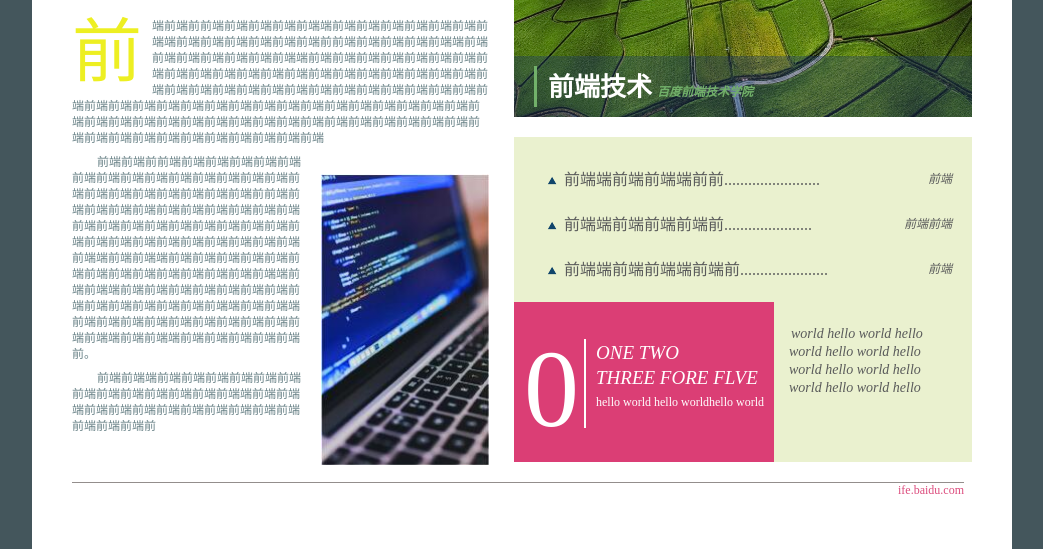
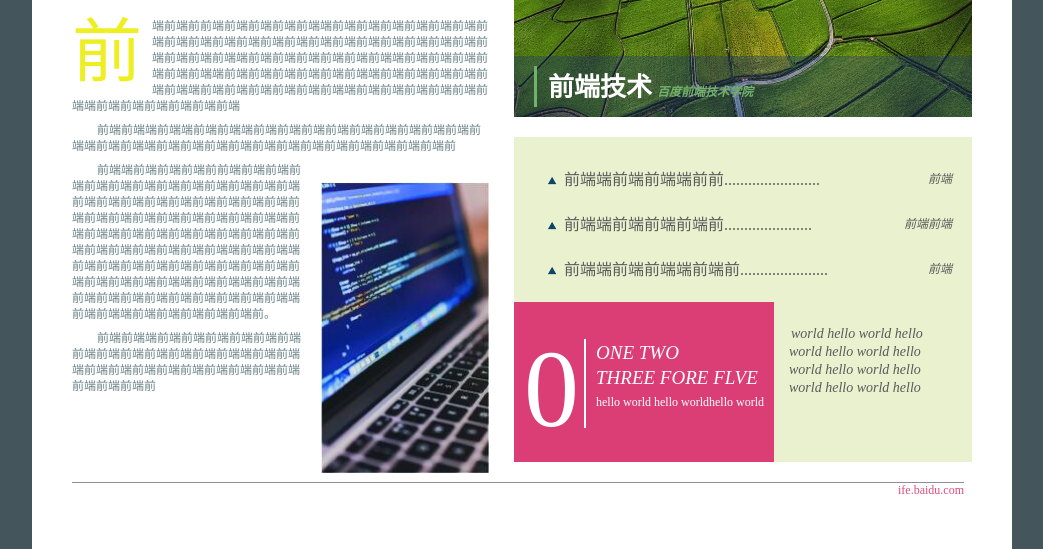
Before and after one commit to yuhaihua200/BaiduIFE-Stage-1, a plain HTML site: page task_6/index.html in a window 1280 px wide. Shown: the part 831-1380 px from the top of the page, without its empty margins (118-1161 px from the left). Drawn offline with Linux system fonts and the light colour scheme.

Commit message:
add task_6

```diff
--- a/task_6/index.html
+++ b/task_6/index.html
@@ -78,11 +78,12 @@
 						<h4>前端技术领域</h4>
 
 						<p id="leftP">
-							前端前端前前端前端前端前端前端端前端前端前端前端前端前端前端端前端前端前端前端前端前端前前端前端前端前端前端端前端前端前端前端前端前端前端端前端前端前端前端前端前端前端前端前端前端前端前端前端前端前端前端前端前端前端前端前端前端前端前端前端前端前端前端前端前端前端前端前端前端前端前端前端前端前端前端前端前端前端前端前端前端前端前端前端前端前端前端前端前端前端前端前端前端前端前端前端前端前端前端前端前端前端前端前端前端前端前端前端前端前端前端前端前端前端前端
-						<p class="indent"><img class="img float_R" src="242.jpg" alt="" />前端前端前前端前端前端前端前端前端前端前端前端前端前端前端前端前端前端前端前端前端前端前端前端前端前端前前端前端前端前端前端前端前端前端前端前端前端前端前端前端前端前端前端前端前端前端前端前端前端前端前端前端前端前端前端前端前端端前端前端端前端前端前端前端前端前端前端前端前端前端前端前端前端前端端前端前端端前端前端前端前端前端前端前端前端前端前端前端前端前端前端端前端前端端前端前端前端前端前端前端前端前端前端前端前端端前端前端端前端前端前端前端前端前。
-						</p>
-						<p class="indent">前端前端端前端前端前端前端前端前端前端前端前端前端前端前端前端端前端前端端前端前端前端前端前端前端前端前端前端前端前端前端前
-						</p>
+							前端前端前前端前端前端前端前端端前端前端前端前端前端前端前端前端前端前端前端前端前端前端前端前端前端前端前端前端前端前端前端前端端前端前端前端前端前端前端端前端前端前端前端前端前端端前端前端前端前端前端前端端前端前端前端前端前端前端端前端前端前端前端前端前端端前端前端前端前端前端前端端前端前端前端前端前端前端
+							<p class="indent">前端前端端前端端前端前端端前端前端前端前端前端前端前端前端前端前端端前端前端端前端前端前端前端前端前端前端前端前端前端前端前端前
+								<p class="indent"><img class="img float_R" src="242.jpg" alt="" />前端端前端前端前端前前端前端前端前端前端前端前端前端前端前端前端前端前端前端前端前端前端前端前端前端前端前端前端前端前端前端前端前端前端前端前端端前端前端端前端前端前端前端前端前端前端前端前端前端前端前端前端前端端前端前端端前端前端前端前端前端前端前端前端前端前端前端前端前端前端端前端前端端前端前端前端前端前端前端前端前端前端前端前端端前端前端端前端前端前端前端前端前。
+								</p>
+								<p class="indent">前端前端端前端前端前端前端前端前端前端前端前端前端前端前端前端端前端前端端前端前端前端前端前端前端前端前端前端前端前端前端前
+								</p>
 					</dvi>
 				</div>
 				<div class="right float_R">
```
